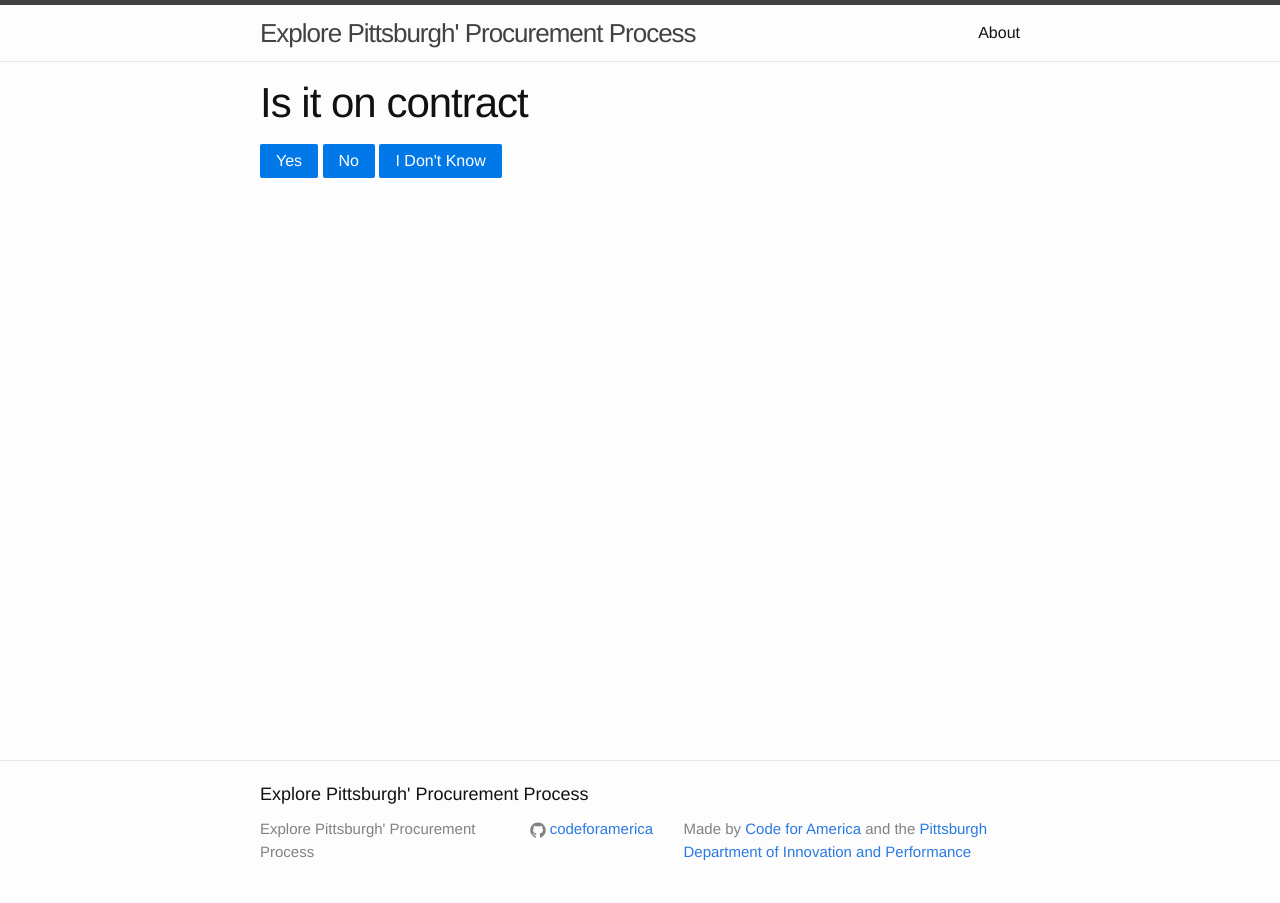
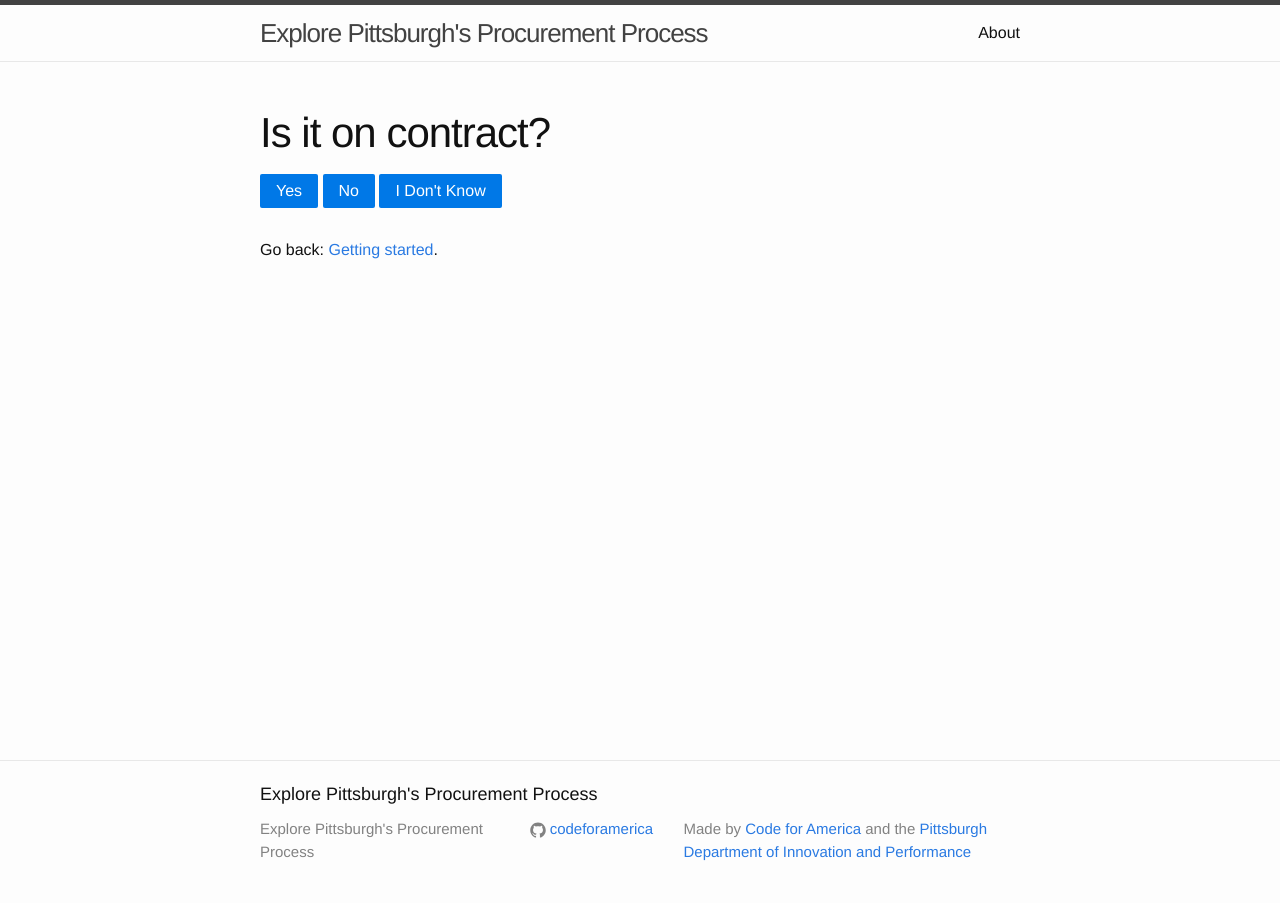
Before and after one commit to codeforamerica/pittsburgh-procurement-explorer, a Jekyll site: the page built from _posts/2015-01-01-is-it-on-contract.md, in a window 1280 px wide. Built offline with Jekyll 4.4.1, drawn with Linux system fonts in a browser that asks for light colours.

Commit message:
fix up finalized layout

```diff
--- a/_config.yml
+++ b/_config.yml
@@ -1,5 +1,5 @@
 # Site settings
-title: Explore Pittsburgh' Procurement Process
+title: Explore Pittsburgh's Procurement Process
 description: >
   Click around to explore the way that procurement is
   done in the City of Pittsburgh. Learn more about when an RFP is
--- a/_layouts/question.html
+++ b/_layouts/question.html
@@ -13,7 +13,7 @@ layout: default
       {% for button in page.buttons %}
         <a
           class="pure-button pure-button-primary button-xlarge"
-          href="{% if button.external == blank %}{{ site.baseurl }}/{% endif %}{{ button.url }}"
+          href="{% if button.external == nil %}{{ site.baseurl }}/{% endif %}{{ button.url }}"
         >
           {{ button.text }}
         </a>
--- a/_posts/2015-01-01-is-it-on-contract.md
+++ b/_posts/2015-01-01-is-it-on-contract.md
@@ -1,6 +1,6 @@
 ---
 layout: question
-title: "Is it on contract"
+title: "Is it on contract?"
 display_title: "Explore"
 buttons:
   -
@@ -14,3 +14,5 @@ buttons:
     external: true
     url: "http://young-scrubland-2359.herokuapp.com/explore/"
 ---
+
+<p>Go back: <a href="{{ site.baseurl }}/">Getting started</a>.</p>
--- a/_sass/_layout.scss
+++ b/_sass/_layout.scss
@@ -162,7 +162,7 @@
  * Page content
  */
 .page-content {
-    padding: $spacing-unit 0;
+    padding: $spacing-unit * 2.5 0;
 }
 
 .page-heading {
```
